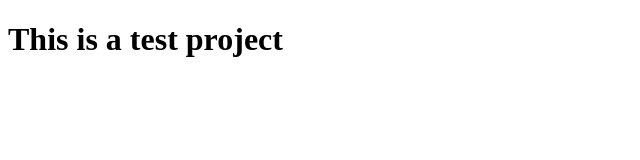
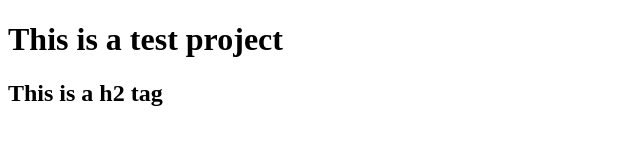
Before and after one commit to Winchester-cell/test-app-branch, a plain HTML site: page index.html in a window 1280 px wide. Shown: the whole page, without its empty margins (0-640 px from the left). Drawn offline with Linux system fonts and the light colour scheme.

Commit message:
added new tag

```diff
--- a/app.js
+++ b/app.js
@@ -1 +1,2 @@
 const h1 = document.querySelector('h1')
+const h2 = document.querySelector('h2')
--- a/index.html
+++ b/index.html
@@ -7,6 +7,7 @@
 </head>
 <body>
     <h1>This is a test project</h1>
+    <h2>This is a h2 tag</h2>
     <script src="/app.js"></script>
 </body>
 </html>
```
